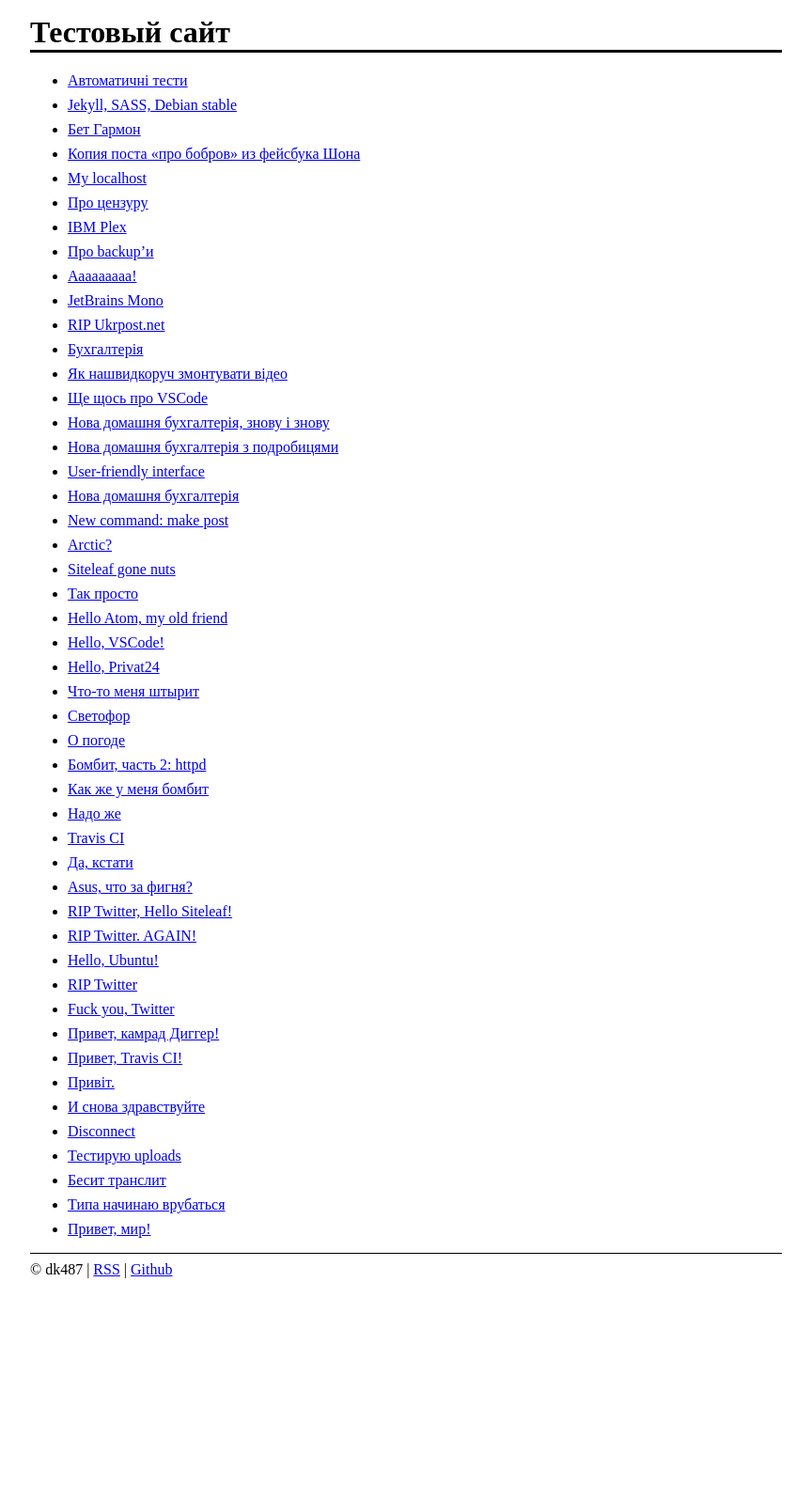
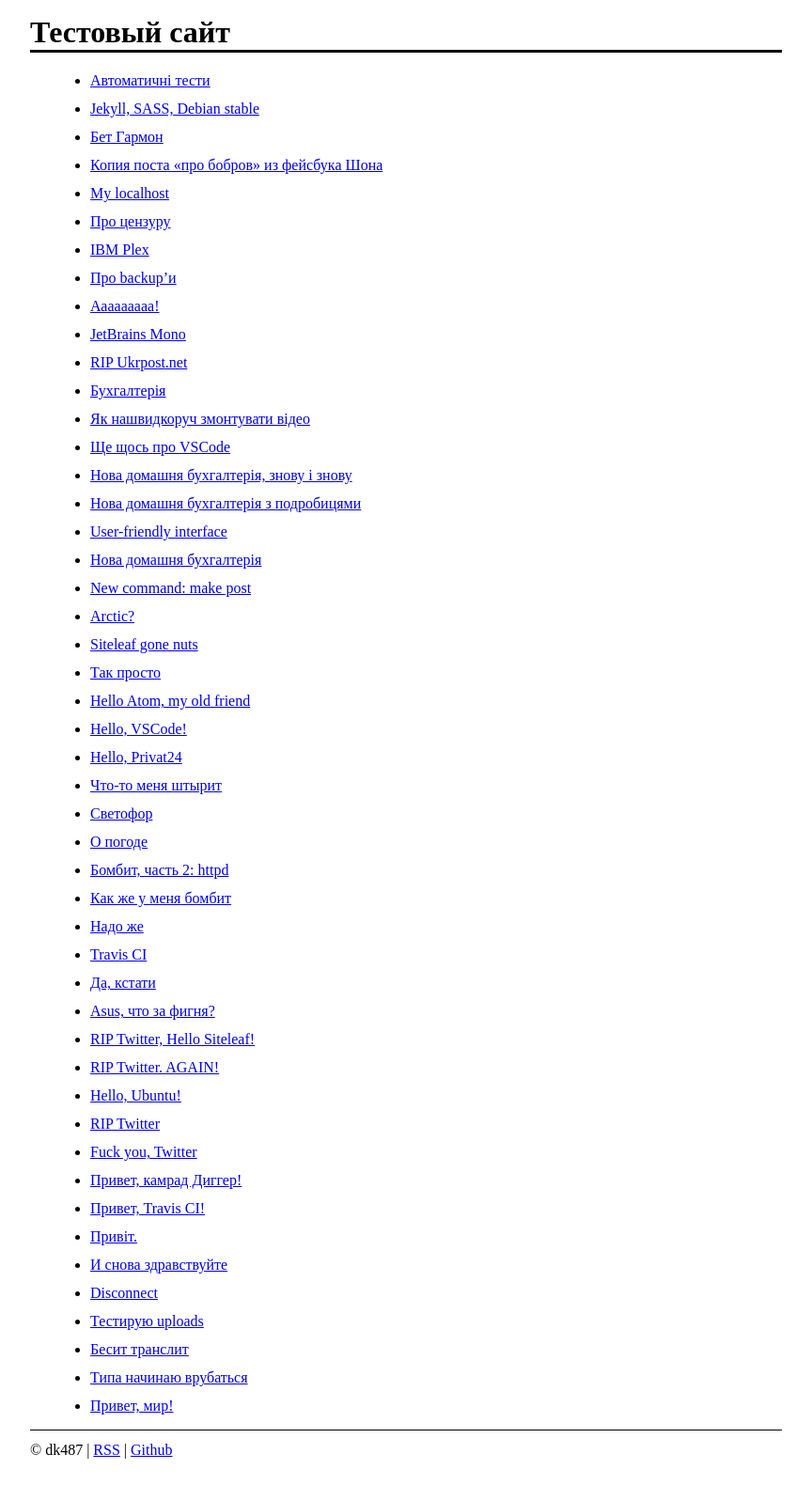
Before and after one commit to dk487/test.de.co.ua, a Jekyll site: the page built from index.md, in a window 1280 px wide. Shown: the whole page at 94% size, without its empty margins (208-1071 px from the left). Built offline with Jekyll 4.4.1, drawn with Linux system fonts in a browser that asks for light colours; before the commit the page ends 1384 px from its top, so only the background shows below that.

Commit message:
Less dense list items

```diff
--- a/_layouts/default.html
+++ b/_layouts/default.html
@@ -8,8 +8,8 @@
       h1 { border-bottom: medium solid }
       footer { border-top: thin solid }
       img { max-width: 100%; height: auto }
-      p, dt { margin: .5em 0 }
-      dd { margin: .5em 0 .5em 1.5em }
+      p, dt { margin: .75em 0 }
+      dd, li { margin: .75em 0 .75em 1.5em }
       table, th, td { border: thin solid; border-collapse: collapse }
       th, td { padding: .25em .5em }
 {%- if content contains "<code>" %}
```
